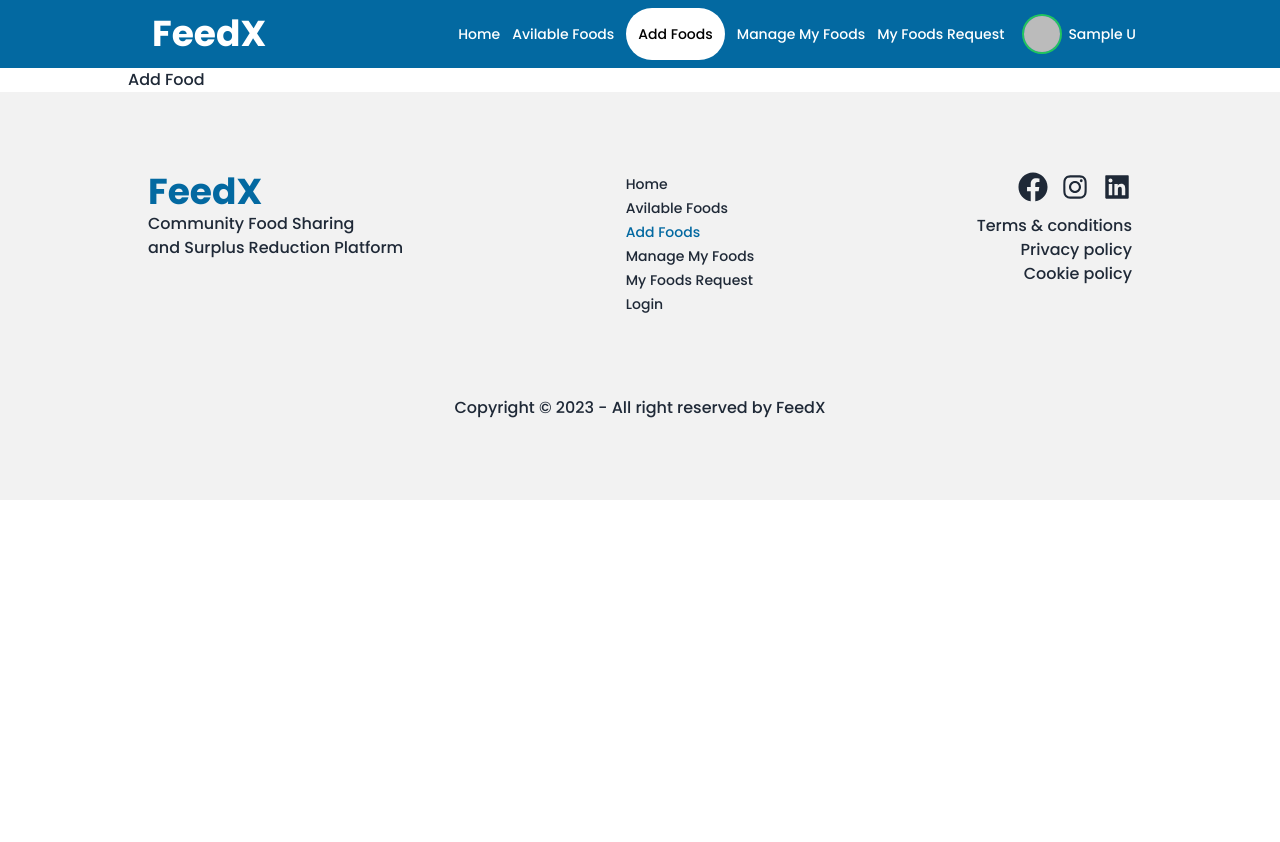
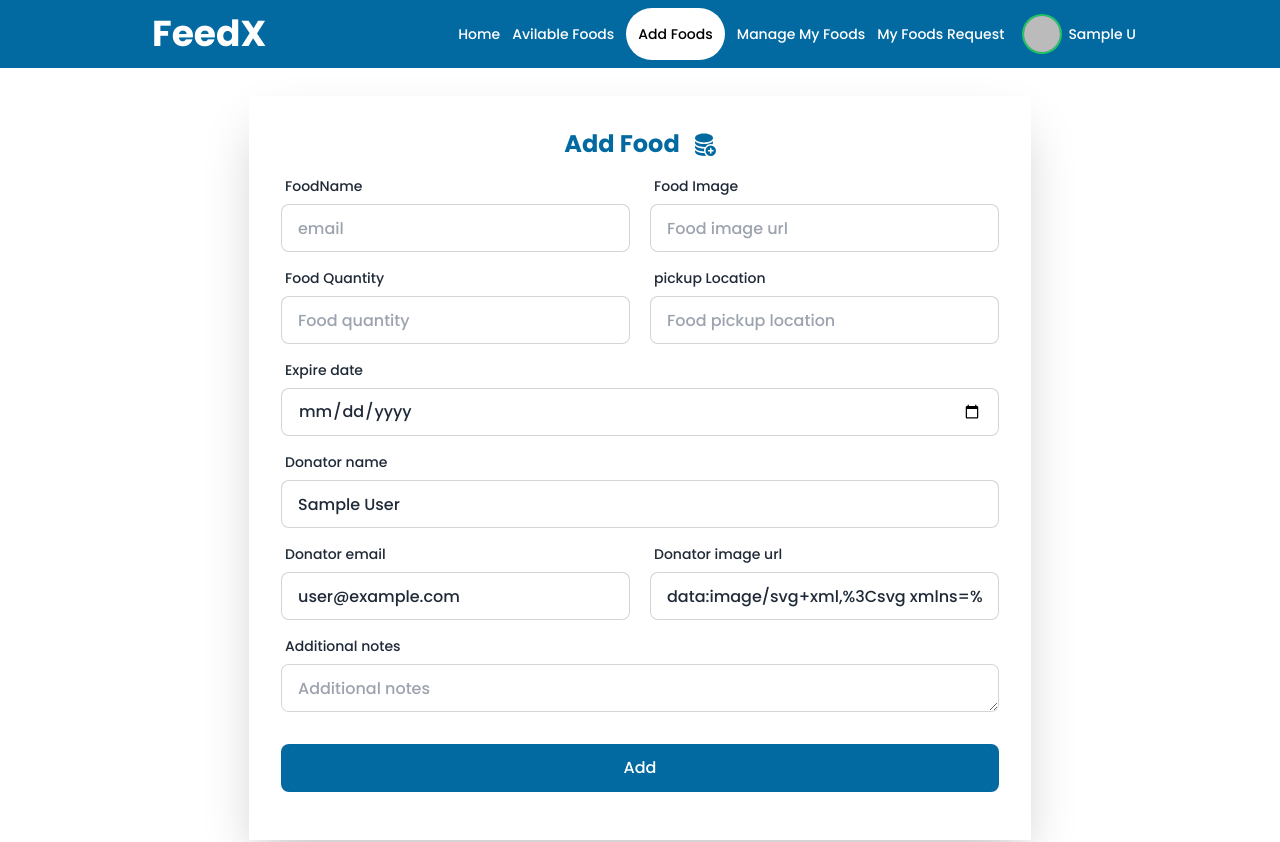
Before and after one commit to Jasminch01/FeedX, a React (Vite) app: page /add-foods in a window 1280 px wide. Shown: the top 842 px of the page. Before the commit the page ends 800 px from the top, so only its background shows below. Built offline with nearby package versions, Linux system fonts and the light colour scheme; no server answers; sample sign-in values are in the browser's storage; what ldrs would draw is missing.

Commit message:
created add food form

```diff
--- a/package.json
+++ b/package.json
@@ -24,6 +24,7 @@
     "react-hot-toast": "^2.4.1",
     "react-icons": "^4.11.0",
     "react-router-dom": "^6.18.0",
+    "react-table": "^7.8.0",
     "sort-by": "^1.2.0",
     "sweetalert2": "^11.9.0"
   },
--- a/src/Pages/AddFoods.jsx
+++ b/src/Pages/AddFoods.jsx
@@ -1,12 +1,149 @@
 import { Helmet } from "react-helmet";
+import UseAuth from "../Hooks/UseAuth";
+import { BsDatabaseFillAdd } from "react-icons/bs";
 
 const AddFoods = () => {
+  const { user } = UseAuth();
+  console.log(user);
   return (
     <div>
       <Helmet>
         <title>FeedX | add food</title>
       </Helmet>
-            <p>Add Food</p>
+      <div>
+        <div className="hero min-h-screen ">
+          <div className="text-center">
+            <div className=" w-full pb-4 shadow-2xl">
+              <form className="card-body ">
+                <div className="flex justify-center items-center gap-3">
+                  <div>
+                    <p className="text-2xl font-bold text-sky-700">Add Food</p>
+                  </div>
+                  <div>
+                    <BsDatabaseFillAdd className="text-2xl text-sky-700"></BsDatabaseFillAdd>
+                  </div>
+                </div>
+                <div className="flex gap-5">
+                  <div className="form-control">
+                    <label className="label">
+                      <span className="label-text">FoodName</span>
+                    </label>
+                    <input
+                      type="text"
+                      name="foodName"
+                      placeholder="email"
+                      className="input input-bordered"
+                      required
+                    />
+                  </div>
+                  <div className="form-control relative">
+                    <label className="label">
+                      <span className="label-text">Food Image</span>
+                    </label>
+                    <input
+                      name="text"
+                      placeholder="Food image url"
+                      className="input input-bordered"
+                      required
+                    />
+                  </div>
+                </div>
+                <div className="flex gap-5">
+                  <div className="form-control">
+                    <label className="label">
+                      <span className="label-text">Food Quantity</span>
+                    </label>
+                    <input
+                      name="foodQuantity"
+                      type="number"
+                      placeholder="Food quantity"
+                      className="input input-bordered"
+                      required
+                    />
+                  </div>
+                  <div className="form-control">
+                    <label className="label">
+                      <span className="label-text">pickup Location</span>
+                    </label>
+                    <input
+                      name="pickupLocation"
+                      type="text"
+                      placeholder="Food pickup location"
+                      className="input input-bordered"
+                      required
+                    />
+                  </div>
+                </div>
+                <div className="form-control">
+                  <label className="label">
+                    <span className="label-text">Expire date</span>
+                  </label>
+                  <input
+                    name="expireDate"
+                    type="date"
+                    placeholder="Expire date"
+                    className="input input-bordered"
+                    required
+                  />
+                </div>
+                <div className="form-control">
+                  <label className="label">
+                    <span className="label-text">Donator name</span>
+                  </label>
+                  <input
+                    type="text"
+                    defaultValue={user.displayName}
+                    className="input input-bordered"
+                    readOnly
+                  />
+                </div>
+                <div className="flex gap-5">
+                  <div className="form-control">
+                    <label className="label">
+                      <span className="label-text">Donator email</span>
+                    </label>
+                    <input
+                      type="text"
+                      defaultValue={user.email}
+                      className="input input-bordered"
+                      readOnly
+                    />
+                  </div>
+                  <div className="form-control">
+                    <label className="label">
+                      <span className="label-text">Donator image url</span>
+                    </label>
+                    <input
+                      defaultValue={user.photoURL}
+                      className="input input-bordered"
+                      readOnly
+                    />
+                  </div>
+                </div>
+
+                <div className="form-control">
+                  <label className="label">
+                    <span className="label-text">Additional notes</span>
+                  </label>
+                  <textarea
+                    rows={20}
+                    name="expireDate"
+                    type="text"
+                    placeholder="Additional notes"
+                    className="input input-bordered py-3"
+                    required
+                  />
+                </div>
+                <div className="form-control mt-6">
+                  <button className="p-3 rounded-lg bg-sky-700 text-white">
+                    Add
+                  </button>
+                </div>
+              </form>
+            </div>
+          </div>
+        </div>
+      </div>
     </div>
   );
 };
--- a/src/Pages/ManageFood.jsx
+++ b/src/Pages/ManageFood.jsx
@@ -4,9 +4,9 @@ const ManageFood = () => {
     return (
         <div>
             <Helmet>
-                <title>FeedX | Manage Food</title>
+                <title>FeedX | Manage my food</title>
             </Helmet>
-            <p>Manage Food</p>
+
         </div>
     );
 };
--- a/src/Pages/MyFoodRequest.jsx
+++ b/src/Pages/MyFoodRequest.jsx
@@ -1,5 +1,4 @@
 import { Helmet } from "react-helmet";
-// import { useLoaderData } from "react-router-dom";
 import RequestFood from "../Components/RequestFood/RequestFood";
 import toast from "react-hot-toast";
 import axios from "axios";
```
Also changed, not shown: 1 other file (tests, documents, lock files or other folders). Lines whose indentation alone changed are shown as unchanged.
